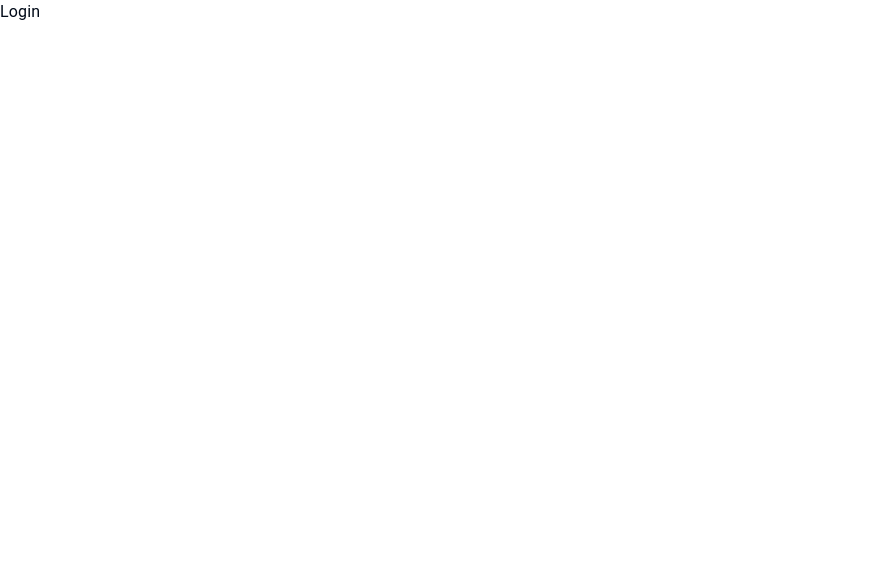
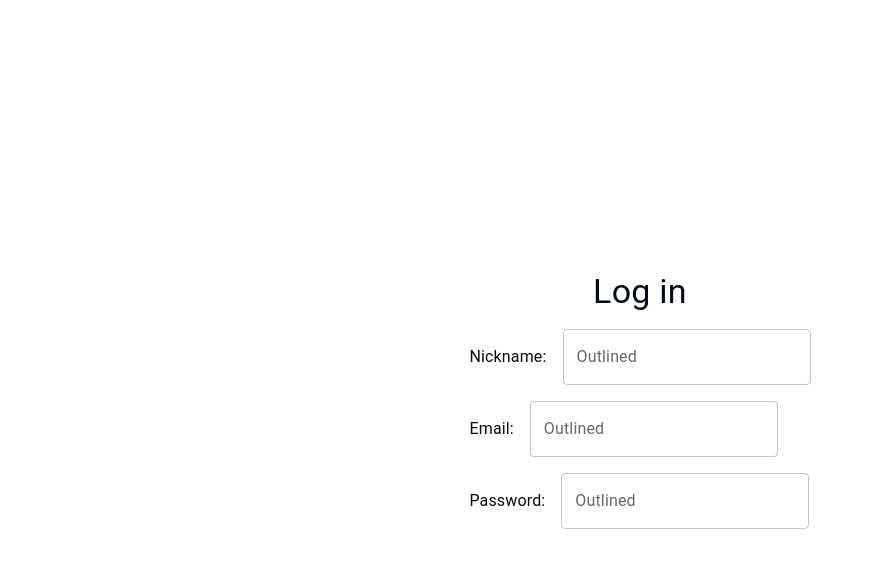
Before and after one commit to nureMaxDerkach/cryptex-ui, a React (Vite) app: page /login in a window 1280 px wide. Shown: the top 568 px of the page, without its empty margins (0-873 px from the left). Built offline with nearby package versions, Linux system fonts and the light colour scheme.

Commit message:
Refactoring and added LoginPage component

```diff
--- /dev/null
+++ b/src/components/Flex.tsx
@@ -0,0 +1,11 @@
+import {Box, styled} from "@mui/material";
+
+export const Row = styled(Box)`
+    display: flex;
+    flex-direction: row;
+`
+
+export const Column = styled(Box)`
+    display: flex;
+    flex-direction: column;
+`
--- a/src/pages/LoginPage.tsx
+++ b/src/pages/LoginPage.tsx
@@ -1,7 +1,40 @@
-export default function LoginPage() {
+import {TextField, Typography} from "@mui/material";
+import {Column, Row} from "../components/Flex.tsx";
+
+export function LoginPage() {
     return (
-        <>
-            Login
-        </>
+        <Column style={{alignItems: "center", justifyContent: "center", height: "100%", width: "100%", gap: '16px'}}>
+            <Column>
+                <Typography variant="h4">
+                    Log in
+                </Typography>
+            </Column>
+            <Column style={{gap: '16px'}}>
+                <Row gap='16px' style={{alignItems: 'center'}}>
+                    <Column>
+                        <Typography>Nickname:</Typography>
+                    </Column>
+                    <Column>
+                        <TextField label="Outlined"/>
+                    </Column>
+                </Row>
+                <Row gap='16px' style={{alignItems: 'center'}}>
+                    <Column>
+                        <Typography>Email:</Typography>
+                    </Column>
+                    <Column>
+                        <TextField label="Outlined"/>
+                    </Column>
+                </Row>
+                <Row gap='16px' style={{alignItems: 'center'}}>
+                    <Column>
+                        <Typography>Password:</Typography>
+                    </Column>
+                    <Column>
+                        <TextField label="Outlined"/>
+                    </Column>
+                </Row>
+            </Column>
+        </Column>
     )
 }
--- a/src/pages/WelcomePage.tsx
+++ b/src/pages/WelcomePage.tsx
@@ -1,31 +1,30 @@
 import {Box, Button, Typography} from "@mui/material";
 import {useNavigate} from "react-router-dom";
 import {useThemeContext} from "../contexts/UseThemeContext.tsx";
+import {Column} from "../components/Flex.tsx";
 
 export default function WelcomePage() {
     const navigate = useNavigate();
     const {toggleTheme} = useThemeContext();
 
     return (
-        <>
         <Box style={{display: 'flex', width: '100%', height: '100%', justifyContent: 'center', alignItems: 'center'}}>
-                <Box display="flex" flexDirection="column" gap='16px'>
+            <Column gap='16px'>
                 <Typography>
                     Welcome to Cryptex
                 </Typography>
-                    <Box display="flex" flexDirection="column" gap='16px'>
-                        <Button variant="contained" style={{ textTransform: 'none' }} onClick={() => navigate('/login')}>
+                <Column gap='16px'>
+                    <Button variant="contained" style={{textTransform: 'none'}} onClick={() => navigate('/login')}>
                         Log in
                     </Button>
-                        <Button variant="contained" style={{ textTransform: 'none' }}>
+                    <Button variant="contained" style={{textTransform: 'none'}}>
                         Sign up
                     </Button>
                     <Button onClick={() => toggleTheme()} variant="outlined" color="primary">
                         Toggle Theme
                     </Button>
+                </Column>
+            </Column>
         </Box>
-                </Box>
-            </Box>
-        </>
     )
 }
--- a/src/routes/AppRoutes.tsx
+++ b/src/routes/AppRoutes.tsx
@@ -1,6 +1,6 @@
 import {BrowserRouter, Route, Routes} from "react-router-dom";
 import WelcomePage from "../pages/WelcomePage.tsx";
-import LoginPage from "../pages/LoginPage.tsx";
+import {LoginPage} from "../pages/LoginPage.tsx";
 
 export default function AppRoutes() {
     return (
```
Lines whose indentation alone changed are shown as unchanged.
